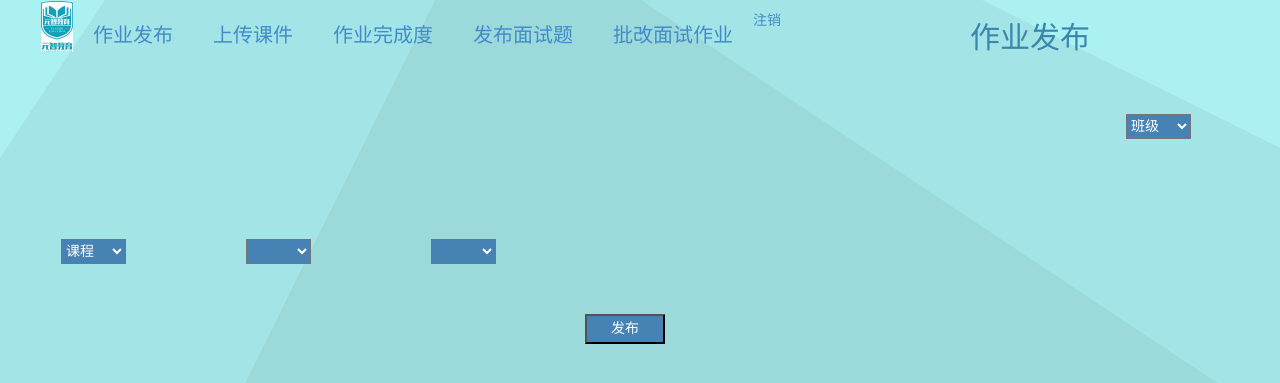
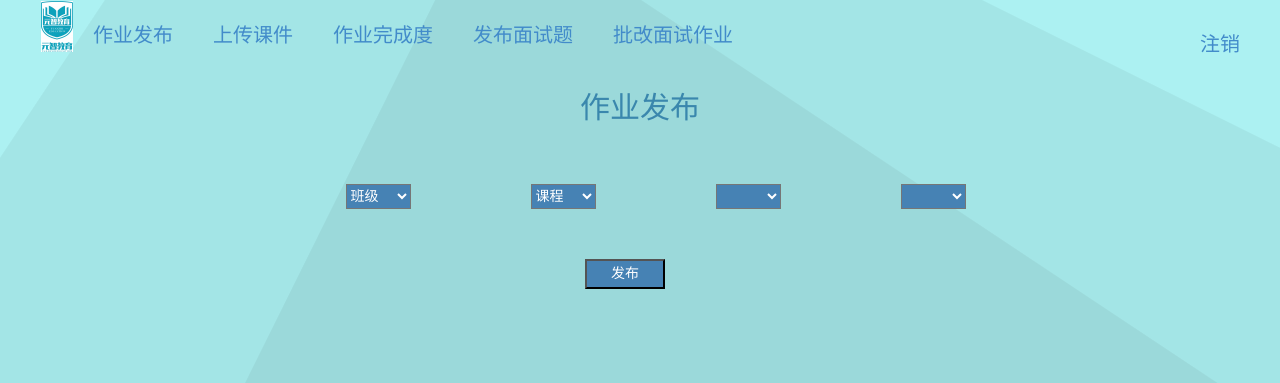
Before and after one commit to sunshineHou/EducationPlatform, a Django app: template templates/publish_tasks.html in a window 1280 px wide. Shown: the top 383 px of the page. Run offline with Django 3.2, Linux system fonts and the light colour scheme; the template is opened without the code that fills it, so the values that code supplies are empty; parts of the project's set-up code (start-up, migrations or seed data) failed here and were passed over; some libraries are stand-ins or nearby versions.

Commit message:
老师主页面修复

```diff
--- a/EducationPlatform/settings.py
+++ b/EducationPlatform/settings.py
@@ -92,8 +92,8 @@ DATABASES = {
     'default': {
         'ENGINE': 'django.db.backends.mysql',
         'NAME': 'EducationPlatform',
-        'USER': 'root',
-        'PASSWORD': 'happya11',
+        'USER': 'sunshine',
+        'PASSWORD': 'hzc..0',
         'HOST': '127.0.0.1'
     }
 }
--- a/static/css/view_detail_of_completion_tch.css
+++ b/static/css/view_detail_of_completion_tch.css
@@ -5,6 +5,21 @@
 .nav-item{
     margin:20px;
     font-size:20px;
+}
+.nav_css {
+  position:fixed;
+  top:30px;
+  right:40px;
+  font-size: 20px;
+}
+.nav_css p {
+  position:fixed;
+  top:30px;
+  right:95px;
+  font-size: 20px;
+}
+.nav_css li{
+  list-style: none;
 }
 .navbar-nav li{
   list-style:none;
--- a/templates/publish_tasks.html
+++ b/templates/publish_tasks.html
@@ -34,12 +34,16 @@
             <li class="nav-item">
                 <a class="nav-link" href="{% url 'get_stu_list' %}">批改面试作业</a>
             </li>
+        </ul>
+    <div class="nav_css">
+        <ul>
             <li>
                 <p>{{ en_name }}</p>
                 <a href="{% url 'logout_tch' %}"> 注销</a>
             </li>
         </ul>
     </div>
+    </nav>
     <div style="text-align:center;">
         <form action="{% url 'submit_tasks_info' %}" method="POST">{% csrf_token %}
             <div style="">
```
Lines whose indentation alone changed are shown as unchanged.
